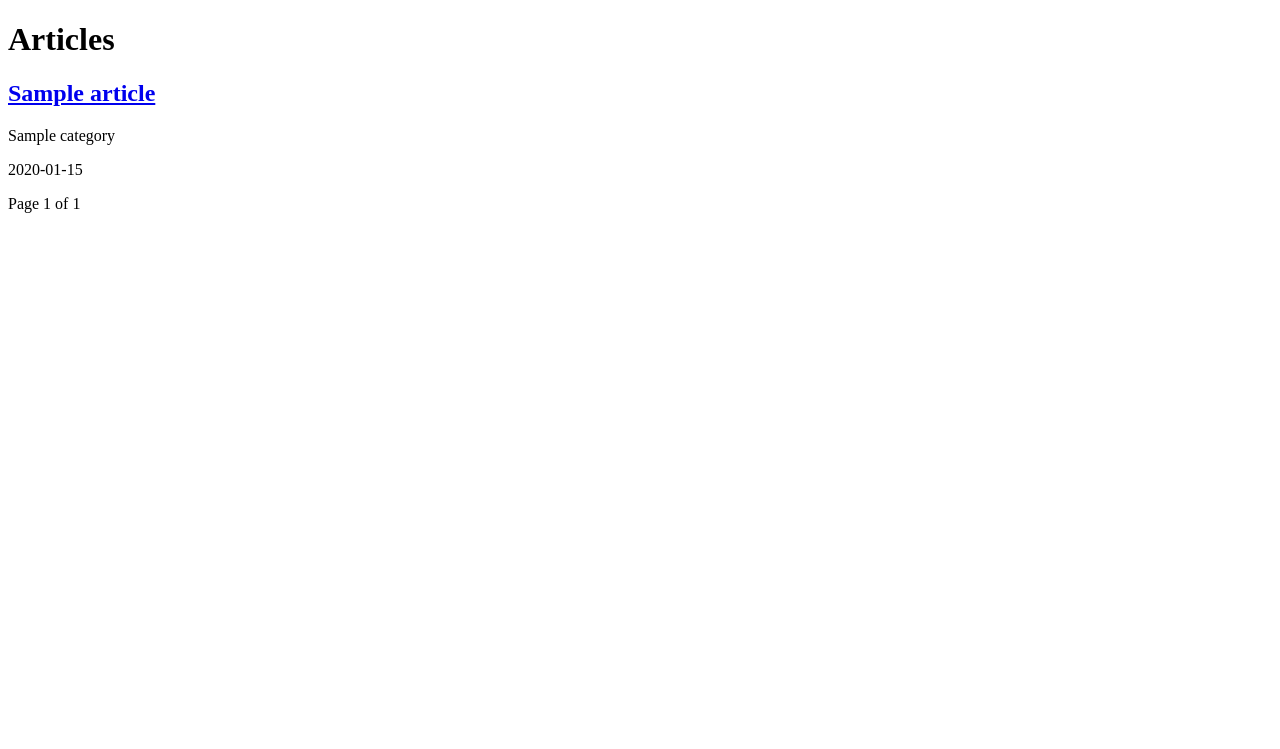
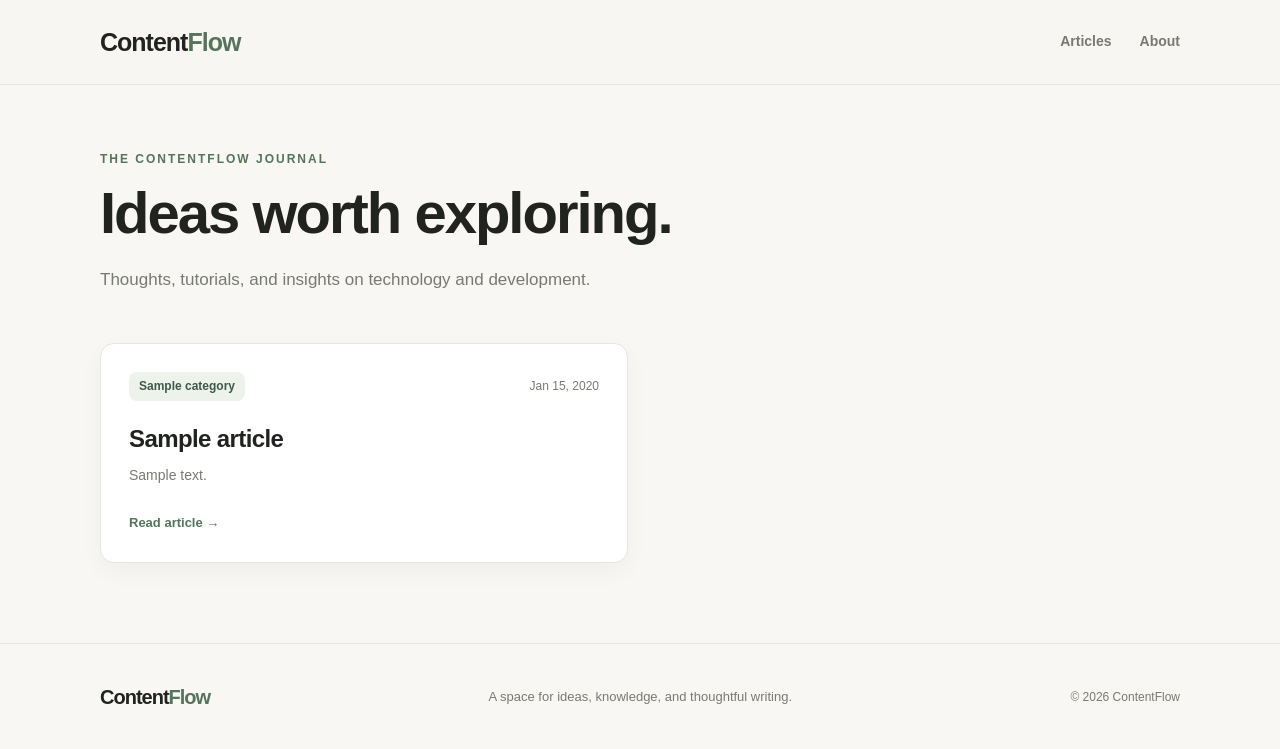
Before and after one commit to m-mounesi/contentflow, a Django app: page / in a window 1280 px wide. Shown: the top 749 px of the page. Run offline with Django 5.2, Linux system fonts and the light colour scheme; tables that the repository leaves empty hold one stand-in row (values such as "Sample post").

Commit message:
feat: improve blog UI and design system

```diff
--- /dev/null
+++ b/content/static/content/css/style.css
@@ -0,0 +1,398 @@
+
+/* =========================
+   1. Design Tokens
+========================= */
+
+:root {
+    --color-bg: #f8f7f4;
+    --color-surface: #ffffff;
+    --color-text: #20231f;
+    --color-muted: #777a72;
+    --color-primary: #55745b;
+    --color-primary-dark: #3e5944;
+    --color-border: #e7e5df;
+
+    --font-main: Arial, Helvetica, sans-serif;
+
+    --container-width: 1080px;
+
+    --radius-sm: 8px;
+    --radius-md: 14px;
+
+    --shadow-card: 0 8px 24px rgba(32, 35, 31, 0.04);
+}
+
+/* =========================
+   2. Reset & Base
+========================= */
+
+* {
+    box-sizing: border-box;
+}
+
+html {
+    scroll-behavior: smooth;
+}
+
+body {
+    margin: 0;
+    background: var(--color-bg);
+    color: var(--color-text);
+    font-family: var(--font-main);
+    font-size: 16px;
+    line-height: 1.7;
+    -webkit-font-smoothing: antialiased;
+}
+
+a {
+    color: inherit;
+    text-decoration: none;
+}
+
+a:focus-visible {
+    outline: 3px solid var(--color-primary);
+    outline-offset: 4px;
+}
+
+img {
+    max-width: 100%;
+    height: auto;
+}
+
+.container {
+    width: min(var(--container-width), calc(100% - 48px));
+    margin-inline: auto;
+}
+
+/* =========================
+   3. Header
+========================= */
+
+.site-header {
+    background: rgba(248, 247, 244, 0.94);
+    border-bottom: 1px solid var(--color-border);
+}
+
+.header-inner {
+    min-height: 84px;
+    display: flex;
+    align-items: center;
+    justify-content: space-between;
+    gap: 24px;
+}
+
+.brand {
+    font-size: 25px;
+    font-weight: 800;
+    letter-spacing: -1px;
+}
+
+.brand span {
+    color: var(--color-primary);
+}
+
+.main-nav {
+    display: flex;
+    align-items: center;
+    gap: 28px;
+}
+
+.main-nav a {
+    color: var(--color-muted);
+    font-size: 14px;
+    font-weight: 600;
+    transition: color 0.2s ease;
+}
+
+.main-nav a:hover {
+    color: var(--color-primary);
+}
+
+/* =========================
+   4. Main Content
+========================= */
+
+.main-content {
+    min-height: 65vh;
+    padding-top: 64px;
+    padding-bottom: 80px;
+}
+
+/* =========================
+   5. Footer
+========================= */
+
+.site-footer {
+    border-top: 1px solid var(--color-border);
+    padding: 36px 0;
+}
+
+.footer-inner {
+    display: flex;
+    align-items: center;
+    justify-content: space-between;
+    gap: 24px;
+    flex-wrap: wrap;
+}
+
+.footer-brand {
+    font-size: 20px;
+}
+
+.footer-inner p {
+    margin: 0;
+    color: var(--color-muted);
+    font-size: 13px;
+}
+
+.footer-inner small {
+    color: var(--color-muted);
+    font-size: 12px;
+}
+
+/* =========================
+   6. Responsive
+========================= */
+
+@media (max-width: 600px) {
+    .container {
+        width: calc(100% - 32px);
+    }
+
+    .header-inner {
+        min-height: 72px;
+    }
+
+    .brand {
+        font-size: 22px;
+    }
+
+    .main-nav {
+        gap: 16px;
+    }
+
+    .main-content {
+        padding-top: 40px;
+        padding-bottom: 56px;
+    }
+
+    .footer-inner {
+        flex-direction: column;
+        align-items: flex-start;
+        gap: 12px;
+    }
+}
+
+
+
+
+
+
+
+
+
+
+
+
+
+/* =========================
+   7. Article List
+========================= */
+
+.page-heading {
+    max-width: 720px;
+    margin-bottom: 48px;
+}
+
+.eyebrow {
+    margin: 0 0 12px;
+    color: var(--color-primary);
+    font-size: 12px;
+    font-weight: 800;
+    letter-spacing: 2px;
+}
+
+.page-heading h1 {
+    margin: 0;
+    font-size: clamp(36px, 5vw, 58px);
+    line-height: 1.12;
+    letter-spacing: -2px;
+}
+
+.page-description {
+    max-width: 560px;
+    margin: 20px 0 0;
+    color: var(--color-muted);
+    font-size: 17px;
+}
+
+.article-list {
+    display: grid;
+    grid-template-columns: repeat(2, minmax(0, 1fr));
+    gap: 24px;
+}
+
+.article-card {
+    display: flex;
+    flex-direction: column;
+    align-items: flex-start;
+    min-width: 0;
+    padding: 28px;
+    background: var(--color-surface);
+    border: 1px solid var(--color-border);
+    border-radius: var(--radius-md);
+    box-shadow: var(--shadow-card);
+    transition:
+        transform 0.2s ease,
+        box-shadow 0.2s ease,
+        border-color 0.2s ease;
+}
+
+.article-card:hover {
+    transform: translateY(-3px);
+    border-color: #d4d9d0;
+    box-shadow: 0 14px 32px rgba(32, 35, 31, 0.07);
+}
+
+.article-meta {
+    display: flex;
+    align-items: center;
+    justify-content: space-between;
+    flex-wrap: wrap;
+    gap: 10px;
+    width: 100%;
+    color: var(--color-muted);
+    font-size: 12px;
+}
+
+.article-category {
+    padding: 4px 10px;
+    color: var(--color-primary-dark);
+    background: #edf2eb;
+    border-radius: var(--radius-sm);
+    font-weight: 700;
+}
+
+.article-card h2 {
+    margin: 22px 0 10px;
+    font-size: 24px;
+    line-height: 1.3;
+    letter-spacing: -0.6px;
+}
+
+.article-card h2 a:hover {
+    color: var(--color-primary);
+}
+
+.article-excerpt {
+    margin: 0 0 24px;
+    color: var(--color-muted);
+    font-size: 14px;
+    overflow-wrap: anywhere;
+}
+
+.read-more {
+    margin-top: auto;
+    color: var(--color-primary);
+    font-size: 13px;
+    font-weight: 800;
+}
+
+.read-more span {
+    display: inline-block;
+    transition: transform 0.2s ease;
+}
+
+.read-more:hover span {
+    transform: translateX(4px);
+}
+
+/* =========================
+   8. Pagination
+========================= */
+
+.pagination {
+    display: flex;
+    align-items: center;
+    justify-content: center;
+    flex-wrap: wrap;
+    gap: 20px;
+    margin-top: 44px;
+}
+
+.pagination-link {
+    padding: 9px 15px;
+    color: var(--color-primary-dark);
+    background: var(--color-surface);
+    border: 1px solid var(--color-border);
+    border-radius: var(--radius-sm);
+    font-size: 13px;
+    font-weight: 700;
+}
+
+.pagination-link:hover {
+    background: #edf2eb;
+}
+
+.pagination-status {
+    color: var(--color-muted);
+    font-size: 13px;
+}
+
+/* =========================
+   9. Empty State
+========================= */
+
+.empty-state {
+    grid-column: 1 / -1;
+    padding: 48px 24px;
+    text-align: center;
+    background: var(--color-surface);
+    border: 1px dashed var(--color-border);
+    border-radius: var(--radius-md);
+}
+
+.empty-state h2 {
+    margin-top: 0;
+}
+
+.empty-state p {
+    color: var(--color-muted);
+}
+
+/* =========================
+   10. Article List Responsive
+========================= */
+
+@media (max-width: 700px) {
+    .article-list {
+        grid-template-columns: 1fr;
+    }
+
+    .page-heading {
+        margin-bottom: 32px;
+    }
+
+    .page-heading h1 {
+        letter-spacing: -1px;
+    }
+
+    .article-card {
+        padding: 22px;
+    }
+
+    .article-card h2 {
+        font-size: 22px;
+    }
+}
+
+@media (prefers-reduced-motion: reduce) {
+    *,
+    *::before,
+    *::after {
+        scroll-behavior: auto !important;
+        transition-duration: 0.01ms !important;
+        animation-duration: 0.01ms !important;
+        animation-iteration-count: 1 !important;
+    }
+}
--- a/content/templates/content/article_list.html
+++ b/content/templates/content/article_list.html
@@ -1,35 +1,80 @@
-<!DOCTYPE html>
-<html lang="en">
-<head>
-    <meta charset="UTF-8">
-    <title>ContentFlow | Articles</title>
-</head>
-<body>
-    <h1>Articles</h1>
 
+{% extends "content/base.html" %}
+
+{% block title %}Articles | ContentFlow{% endblock %}
+
+{% block content %}
+<section class="page-heading">
+    <p class="eyebrow">THE CONTENTFLOW JOURNAL</p>
+
+    <h1>Ideas worth exploring.</h1>
+
+    <p class="page-description">
+        Thoughts, tutorials, and insights on technology and development.
+    </p>
+</section>
+
+<section class="article-list" aria-label="Published articles">
     {% for article in page_obj %}
-        <article>
+        <article class="article-card">
+            <div class="article-meta">
+                <span class="article-category">
+                    {{ article.category.name }}
+                </span>
+
+                <time datetime="{{ article.published_at|date:'Y-m-d' }}">
+                    {{ article.published_at|date:"M d, Y" }}
+                </time>
+            </div>
+
+            <h2>
                 <a href="{% url 'content:article_detail' slug=article.slug %}">
-                <h2>{{ article.title }}</h2>
+                    {{ article.title }}
                 </a>
-            <p>{{ article.category.name }}</p>
-            <p>{{ article.created_at|date:"Y-m-d" }}</p>
+            </h2>
+
+            <p class="article-excerpt">
+                {{ article.body|striptags|truncatewords:25 }}
+            </p>
+
+            <a
+                class="read-more"
+                href="{% url 'content:article_detail' slug=article.slug %}"
+            >
+                Read article <span aria-hidden="true">→</span>
+            </a>
         </article>
     {% empty %}
-        <p>No published articles yet.</p>
+        <div class="empty-state">
+            <h2>No articles yet</h2>
+            <p>Published articles will appear here. Check back soon.</p>
+        </div>
     {% endfor %}
-    <nav aria-label="Article pagination">
+</section>
+
+{% if page_obj.paginator.num_pages > 1 %}
+    <nav class="pagination" aria-label="Article pagination">
         {% if page_obj.has_previous %}
-        <a href="?page={{ page_obj.previous_page_number }}">Previous</a>
+            <a
+                class="pagination-link"
+                href="?page={{ page_obj.previous_page_number }}"
+            >
+                ← Previous
+            </a>
         {% endif %}
 
-    <span>
+        <span class="pagination-status">
             Page {{ page_obj.number }} of {{ page_obj.paginator.num_pages }}
         </span>
 
         {% if page_obj.has_next %}
-        <a href="?page={{ page_obj.next_page_number }}">Next</a>
+            <a
+                class="pagination-link"
+                href="?page={{ page_obj.next_page_number }}"
+            >
+                Next →
+            </a>
         {% endif %}
     </nav>
-</body>
-</html>
+{% endif %}
+{% endblock %}
--- /dev/null
+++ b/content/templates/content/base.html
@@ -0,0 +1,43 @@
+{% load static %}
+<!DOCTYPE html>
+<html lang="en">
+<head>
+    <meta charset="UTF-8">
+    <meta name="viewport" content="width=device-width, initial-scale=1.0">
+
+    <meta name="description" content="{% block meta_description %}ContentFlow — thoughtful articles on technology and development.{% endblock %}">
+
+    <title>{% block title %}ContentFlow | Ideas worth sharing{% endblock %}</title>
+
+    <link rel="stylesheet" href="{% static 'content/css/style.css' %}">
+    {% block extra_head %}{% endblock %}
+</head>
+<body>
+    <header class="site-header">
+        <div class="container header-inner">
+            <a class="brand" href="{% url 'content:article_list' %}">
+                Content<span>Flow</span>
+            </a>
+
+            <nav class="main-nav" aria-label="Main navigation">
+                <a href="{% url 'content:article_list' %}">Articles</a>
+                <a href="#about">About</a>
+            </nav>
+        </div>
+    </header>
+
+    <main class="container main-content">
+        {% block content %}{% endblock %}
+    </main>
+
+    <footer class="site-footer" id="about">
+        <div class="container footer-inner">
+            <a class="brand footer-brand" href="{% url 'content:article_list' %}">
+                Content<span>Flow</span>
+            </a>
+            <p>A space for ideas, knowledge, and thoughtful writing.</p>
+            <small>&copy; {% now "Y" %} ContentFlow</small>
+        </div>
+    </footer>
+</body>
+</html>
```
Lines whose indentation alone changed are shown as unchanged.
